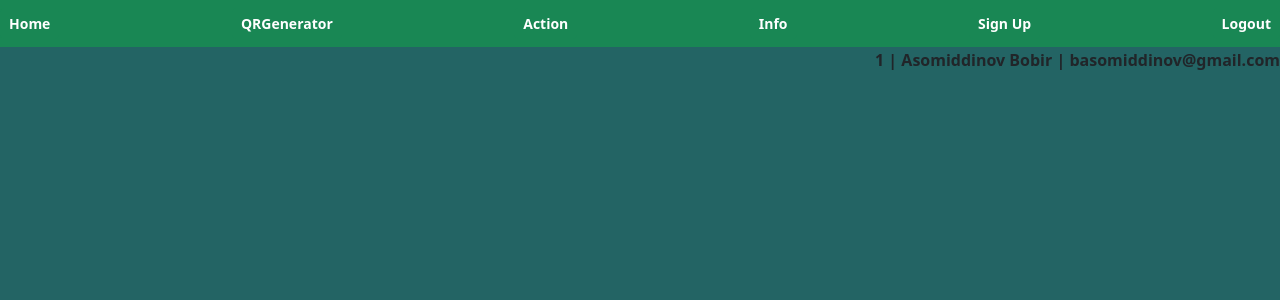
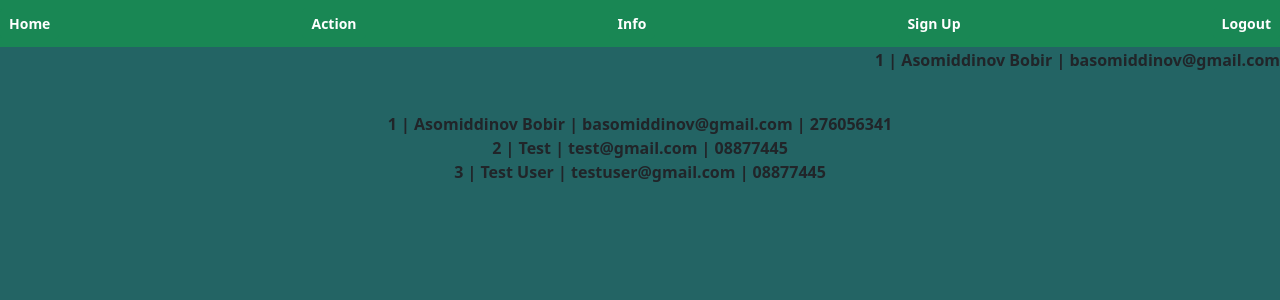
Before and after one commit to Asomiddinov/CRM, a Flask app: page /users in a window 1280 px wide. Shown: the top 300 px of the page. Run offline with Flask 2, Linux system fonts and the light colour scheme; a user stored in the database is signed in; data comes from the database, SQL or seed files in the repository; both versions use the stored data as it was after the commit.

Commit message:
Sooome changes

```diff
--- a/routes.py
+++ b/routes.py
@@ -41,7 +41,7 @@ def acted():
     reg = Reg(client=request.form.get("client"), address=request.form.get("address"), quantity=request.form.get("quantity"),
               paid=request.form.get("paid"), driver=request.form.get("driver"), date=request.form.get("date"), approve=request.form.get("approve"),
               mark=request.form.get("mark"), price=request.form.get('price'), currency=request.form.get("currency"),
-              user_fullname=request.form.get("user.fullname"), client_id=request.form.get("client_id"))
+              user_fullname=request.form.get("user_fullname"), client_id=request.form.get("client_id"))
     # reg = Reg.query.all()
     if request.method == "POST":
         if reg:
@@ -78,8 +78,8 @@ def info_id(client_id):
 
 @app.route("/users")
 def users():
-    user = User.query.filter_by(email=User.email).all()
-    return render_template("users.html", user=current_user)
+    users = User.query.filter_by(email=User.email).all()
+    return render_template("users.html", user=current_user, users=users)
 
 
 @app.route("/sign_up", methods=["GET", "POST"])
--- a/templates/layout.html
+++ b/templates/layout.html
@@ -30,9 +30,9 @@
         <a href="/index">
             <button class="btn btn-sm btn-success" type="button"><b>Home</b></button>
         </a>
-        <a href="/generator">
+        <!-- <a href="/generator">
             <button class="btn btn-sm btn-success" type="button"><b>QRGenerator</b></button>
-        </a>
+        </a> -->
         <a href="/action">
             <button class="btn btn-sm btn-success" type="button"><b>Action</b></button>
         </a>
--- a/templates/mine.html
+++ b/templates/mine.html
@@ -98,6 +98,10 @@
                 <b>{{ form.date.label }}</b>
                 {{ form.date(class="form-control", placeholder="Quantity of material") }}
             </div>
+            <div class="col">
+                <b>{{ form.user_fullname.label }}</b>
+                {{ form.user_fullname(class="form-control", placeholder="Author") }}
+            </div>
             <div class="container"><b>{{ form.approve.label }}</b>
                 {{ form.approve(class="form-control", placeholder="Quantity of material") }}
             </div>
--- a/templates/notes.html
+++ b/templates/notes.html
@@ -12,7 +12,7 @@
     <ul class="list-group">
         {% for note in user.notes %}
         <li class="list-group-item list-group-item-success">
-            {{ note.data }} | <a href=""><button class="btn btn-danger">❌</button></a>
+            {{ note.data }} | <a href=""><button class="btn btn-danger">❌</button></a> | {{ note.user_id }}
         </li>
         {% endfor %}
     </ul>
--- a/templates/users.html
+++ b/templates/users.html
@@ -1,8 +1,12 @@
 {% extends 'layout.html' %}
 {% block content %}
+{% if current_user.email == "basomiddinov@gmail.com" %}
 
 {% for user in users %}
-<div class="text-center"><b>{{ user.id }} | {{ user.fullname }} | {{ user.email }}</b></div>
+<div class="text-center"><b>{{ user.id }} | {{ user.fullname }} | {{ user.email }} | {{ user.comment }}</b></div>
 {% endfor %}
+{% else %}
+<h1>How are you???</h1>
+{% endif %}
 
 {% endblock %}
```
Also changed, not shown: forms.py (+7 -6 lines), migrations/versions/b283ec75dccd_test_for_float.py (added, +38 -0 lines), instance/clients.db.
